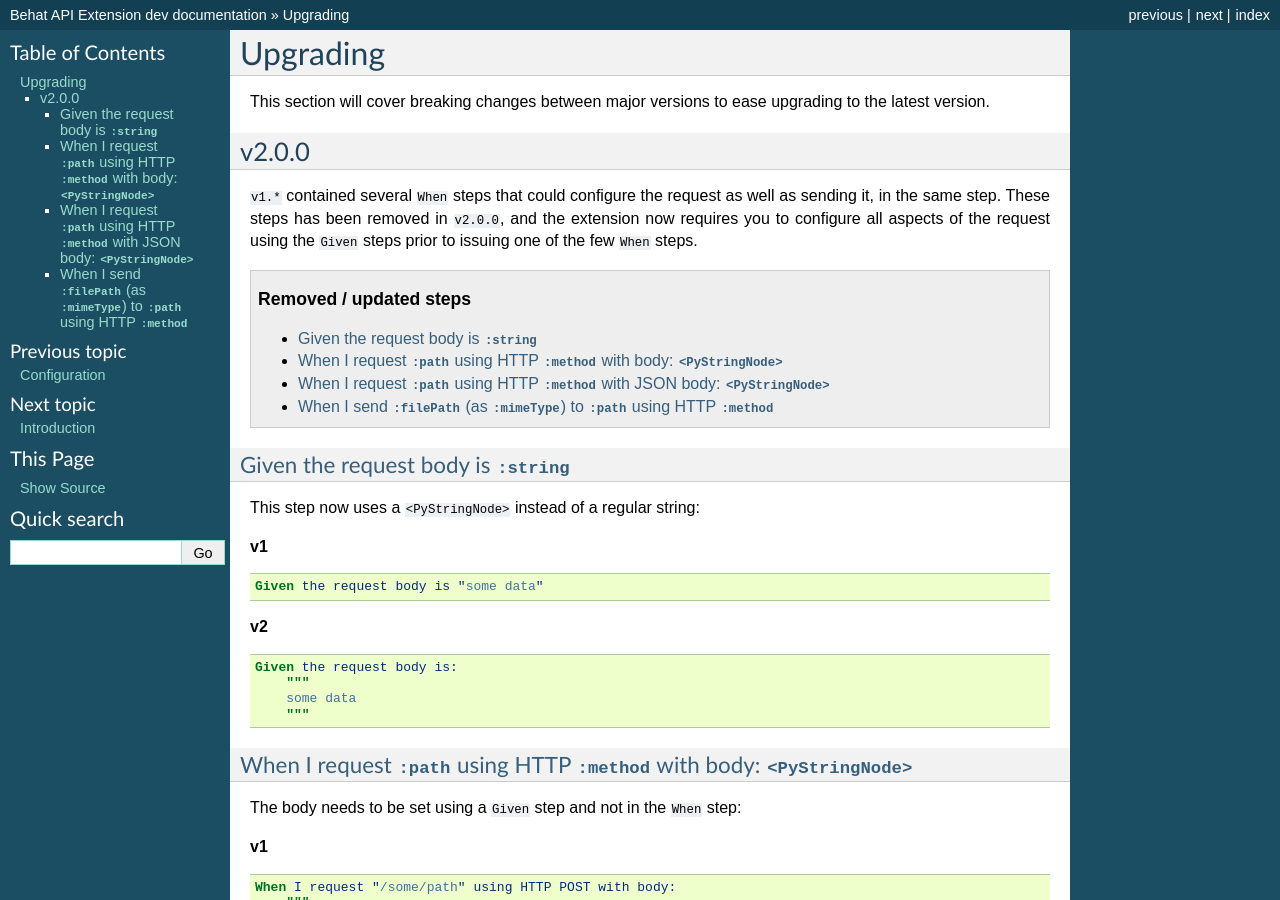
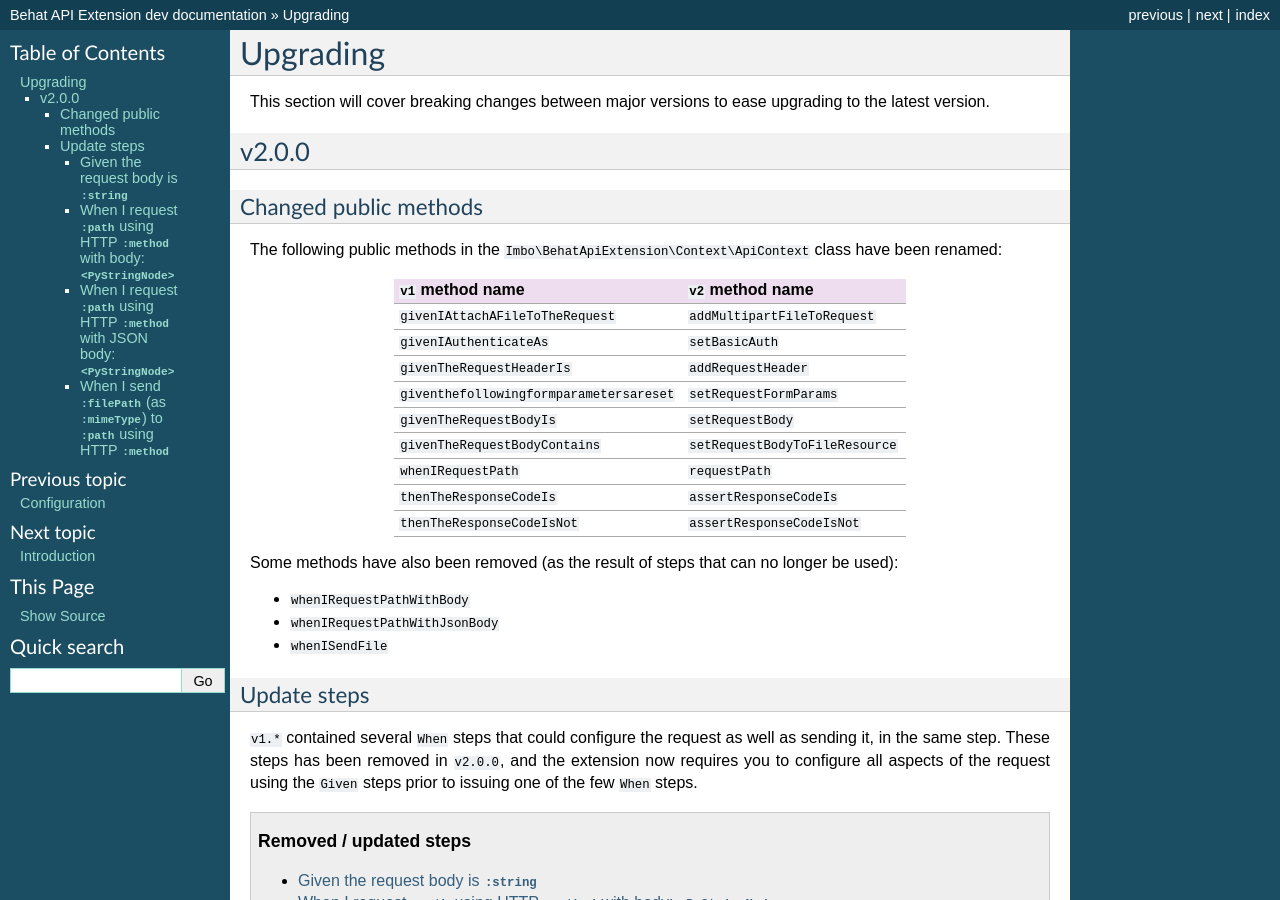
Before and after one commit to imbo/behat-api-extension, a Sphinx documentation site: the page built from docs/installation/upgrade.rst, in a window 1280 px wide and 900 px high. Built offline with Sphinx 7.4.7, drawn with Linux system fonts in a browser that asks for light colours.

Commit message:
Rename thenTheResponseCodeIs and thenTheResponseCodeIsNot to assertResponseCodeIs and assertResponseCodeIsNot respectively, and added some info regarding changed methods names in the upgrade chapter of the docs. Also removed some info from the ChangeLog that can be found in the docs.

```diff
--- a/docs/installation/upgrade.rst
+++ b/docs/installation/upgrade.rst
@@ -6,13 +6,41 @@ This section will cover breaking changes between major versions to ease upgradin
 v2.0.0
 ------
 
+Changed public methods
+^^^^^^^^^^^^^^^^^^^^^^
+
+The following public methods in the ``Imbo\BehatApiExtension\Context\ApiContext`` class have been renamed:
+
+=========================================  =================================
+``v1`` method name                         ``v2`` method name
+=========================================  =================================
+``givenIAttachAFileToTheRequest``          ``addMultipartFileToRequest``
+``givenIAuthenticateAs``                   ``setBasicAuth``
+``givenTheRequestHeaderIs``                ``addRequestHeader``
+``giventhefollowingformparametersareset``  ``setRequestFormParams``
+``givenTheRequestBodyIs``                  ``setRequestBody``
+``givenTheRequestBodyContains``            ``setRequestBodyToFileResource``
+``whenIRequestPath``                       ``requestPath``
+``thenTheResponseCodeIs``                  ``assertResponseCodeIs``
+``thenTheResponseCodeIsNot``               ``assertResponseCodeIsNot``
+=========================================  =================================
+
+Some methods have also been removed (as the result of steps that can no longer be used):
+
+* ``whenIRequestPathWithBody``
+* ``whenIRequestPathWithJsonBody``
+* ``whenISendFile``
+
+Update steps
+^^^^^^^^^^^^
+
 ``v1.*`` contained several ``When`` steps that could configure the request as well as sending it, in the same step. These steps has been removed in ``v2.0.0``, and the extension now requires you to configure all aspects of the request using the ``Given`` steps prior to issuing one of the few ``When`` steps.
 
 .. contents:: Removed / updated steps
     :local:
 
 Given the request body is ``:string``
-^^^^^^^^^^^^^^^^^^^^^^^^^^^^^^^^^^^^^
+"""""""""""""""""""""""""""""""""""""
 
 This step now uses a ``<PyStringNode>`` instead of a regular string:
 
@@ -32,7 +60,7 @@ This step now uses a ``<PyStringNode>`` instead of a regular string:
         """
 
 When I request ``:path`` using HTTP ``:method`` with body: ``<PyStringNode>``
-^^^^^^^^^^^^^^^^^^^^^^^^^^^^^^^^^^^^^^^^^^^^^^^^^^^^^^^^^^^^^^^^^^^^^^^^^^^^^
+"""""""""""""""""""""""""""""""""""""""""""""""""""""""""""""""""""""""""""""
 
 The body needs to be set using a ``Given`` step and not in the ``When`` step:
 
@@ -56,7 +84,7 @@ The body needs to be set using a ``Given`` step and not in the ``When`` step:
     When I request "/some/path" using HTTP POST
 
 When I request ``:path`` using HTTP ``:method`` with JSON body: ``<PyStringNode>``
-^^^^^^^^^^^^^^^^^^^^^^^^^^^^^^^^^^^^^^^^^^^^^^^^^^^^^^^^^^^^^^^^^^^^^^^^^^^^^^^^^^
+""""""""""""""""""""""""""""""""""""""""""""""""""""""""""""""""""""""""""""""""""
 
 The ``Content-Type`` header and body needs to be set using ``Given`` steps:
 
@@ -81,7 +109,7 @@ The ``Content-Type`` header and body needs to be set using ``Given`` steps:
     When I request "/some/path" using HTTP POST
 
 When I send ``:filePath`` (as ``:mimeType``) to ``:path`` using HTTP ``:method``
-^^^^^^^^^^^^^^^^^^^^^^^^^^^^^^^^^^^^^^^^^^^^^^^^^^^^^^^^^^^^^^^^^^^^^^^^^^^^^^^^
+""""""""""""""""""""""""""""""""""""""""""""""""""""""""""""""""""""""""""""""""
 
 These steps must be replaced with the following:
 
```
Also changed, not shown: ChangeLog.md (+1 -16 lines), 2 other files.
